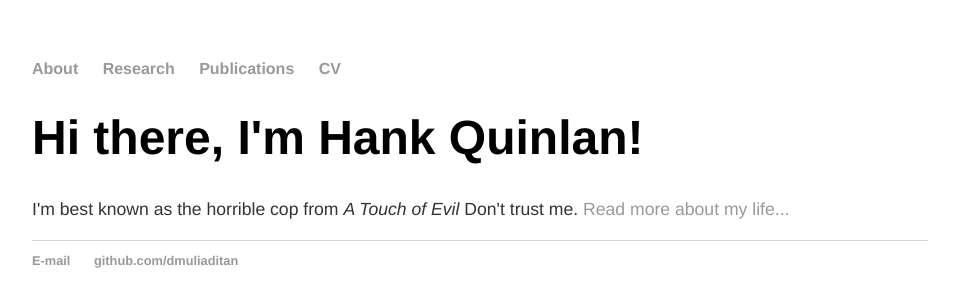
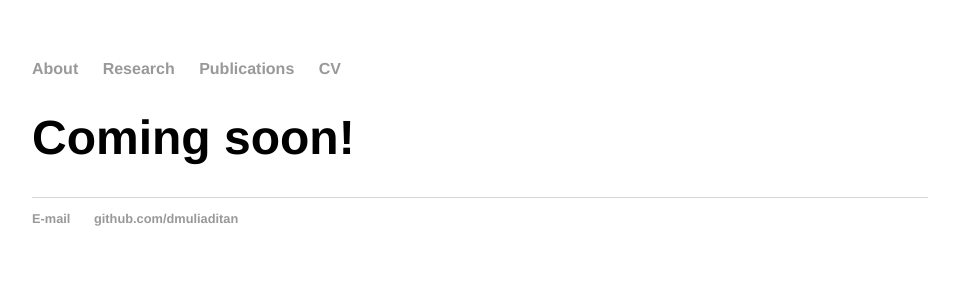
Before and after one commit to dmuliaditan/dmuliaditan.github.io, a Jekyll site: the page built from publications/index.html, in a window 1280 px wide. Shown: the top 307 px of the page, without its empty margins (160-1119 px from the left). Built offline with Jekyll 4.4.1, drawn with Linux system fonts in a browser that asks for light colours.

Commit message:
Update index.html

```diff
--- a/publications/index.html
+++ b/publications/index.html
@@ -1,8 +1,8 @@
 ---
 layout: default
-title: Hank Quinlan, Horrible Cop
+title: Coming soon
 ---
 <div class="blurb">
-	<h1>Hi there, I'm Hank Quinlan!</h1>
-	<p>I'm best known as the horrible cop from <em>A Touch of Evil</em> Don't trust me. <a href="/about">Read more about my life...</a></p>
+	<h1>Coming soon!</h1>
+
 </div><!-- /.blurb -->
```
